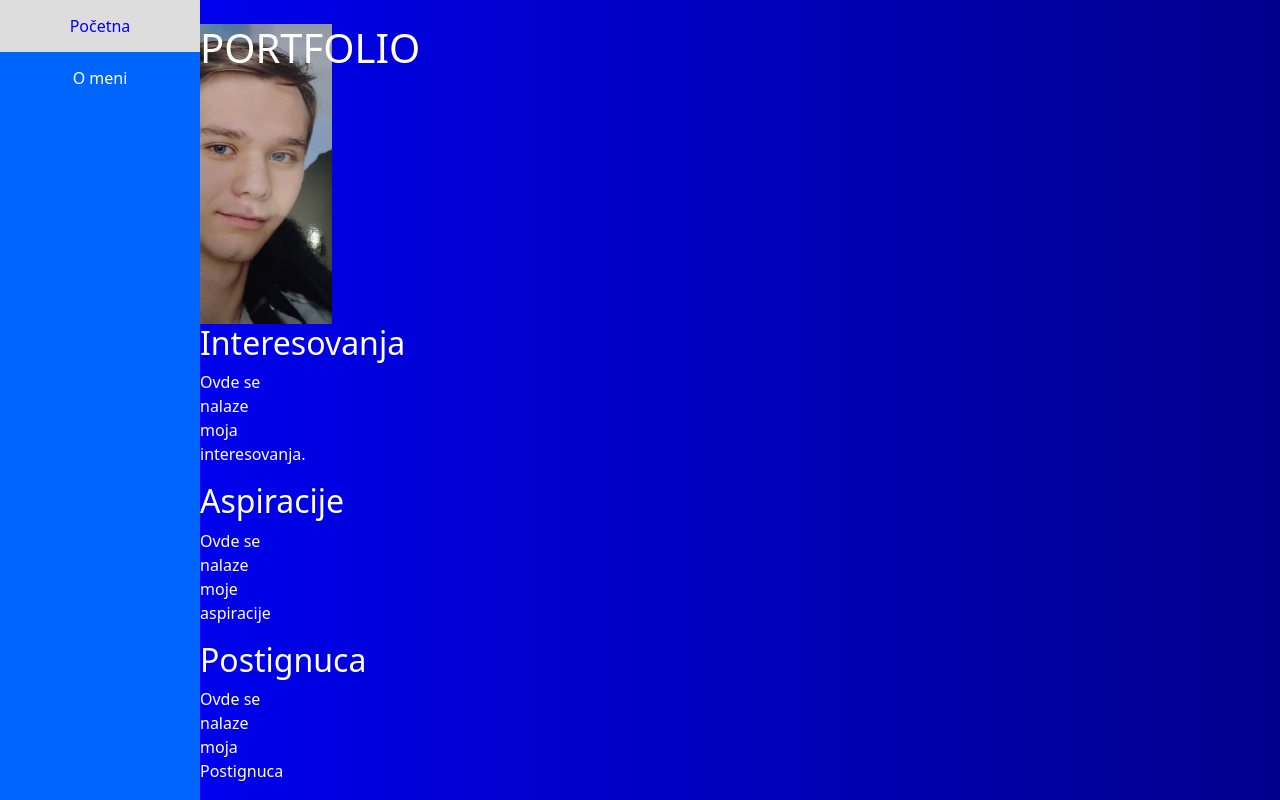
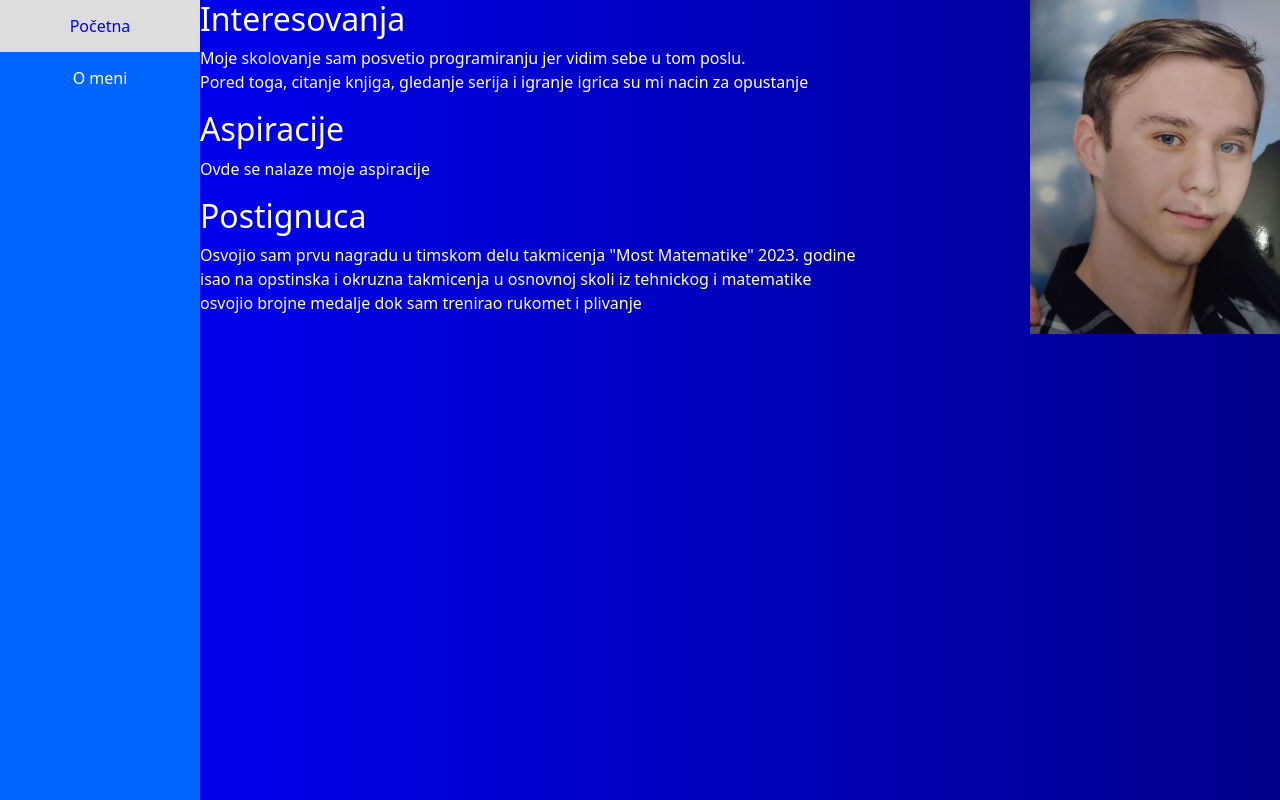
Before and after one commit to Dankblue/Web, a plain HTML site: page index.html in a window 1280 px wide. Drawn offline with nearby package versions, Linux system fonts and the light colour scheme.

Commit message:
pomeranje slike na desnu stranu, dodavanje teksta

```diff
--- a/index.html
+++ b/index.html
@@ -8,8 +8,9 @@
 
     <style>
         .centar{
+            display:flex;
             align-items: center;
-            justify-content: center;
+            justify-content: right;
         }
 
         .tekst {
@@ -43,55 +44,50 @@
         background-image: linear-gradient(to right,blue , darkblue);
       }
       .pozicija {
-            top: 0;
             right: 0;}
-    .flex-container {
-  display: flex;
-  background-color: DodgerBlue;
-}
 
-.flex-container > div {
-  background-color: #f1f1f1;
-  margin: 10px;
-  padding: 20px;
-  font-size: 30px;
-}
+
+
+
+
     </style>
 </head>
+
 <body class="grad text-light text-white">
-    <div class="col-md-12">
-        <h1 class="tekst naslov "> PORTFOLIO</h1>
-    </div>
 
-    <div>
-    <section class="container mt-4 ">
-        <img class="pozicija" src="moja slika.jpg" alt="moja slika" width="250" height="300" class="img-fluid">
         <div class="tekst" style="justify-content: right;" class="row">
 
-            <div class="col-md-4">
+            <div class="row">
                 <h2>Interesovanja</h2>
-                <p>Ovde se nalaze moja  interesovanja.</p>
-
-
+                <p>Moje skolovanje sam posvetio programiranju jer vidim sebe u tom poslu.
+                    <br>
+                    Pored toga, citanje knjiga, gledanje serija i igranje igrica su mi nacin za opustanje
+                </p>
             </div>
-            <div class="col-md-4">
+            <div class="row-md-4">
                 <h2>Aspiracije</h2>
                 <p>Ovde se nalaze moje aspiracije</p>
             </div>
-            <div class="col-md-4">
+            <div class="-md-4">
                 <h2>Postignuca</h2>
-                <p>Ovde se nalaze moja Postignuca</p>
+                <p>Osvojio sam prvu nagradu u timskom delu takmicenja "Most Matematike" 2023. godine
+                    <br>
+                    isao na opstinska i okruzna takmicenja u osnovnoj skoli iz tehnickog i matematike
+                    <br>
+                    osvojio brojne medalje dok sam trenirao rukomet i plivanje
+                </p>
 
             </div>
-    </section>
+        </div>
+
+    <div class="centar ">
+    <img src="moja slika.jpg" alt="moja slika" width="250" height="300" class="img-fluid">
     </div>
 
     <nav>
         <a href="#home">Početna</a>
         <a href="#about">O meni</a>
     </nav>
-    </div>
-
     <script src="https://cdn.jsdelivr.net/npm/bootstrap@5.3.2/dist/js/bootstrap.bundle.min.js" integrity="sha384-C6RzsynM9kWDrMNeT87bh95OGNyZPhcTNXj1NW7RuBCsyN/o0jlpcV8Qyq46cDfL" crossorigin="anonymous"></script>
 </body>
 </html>
```
